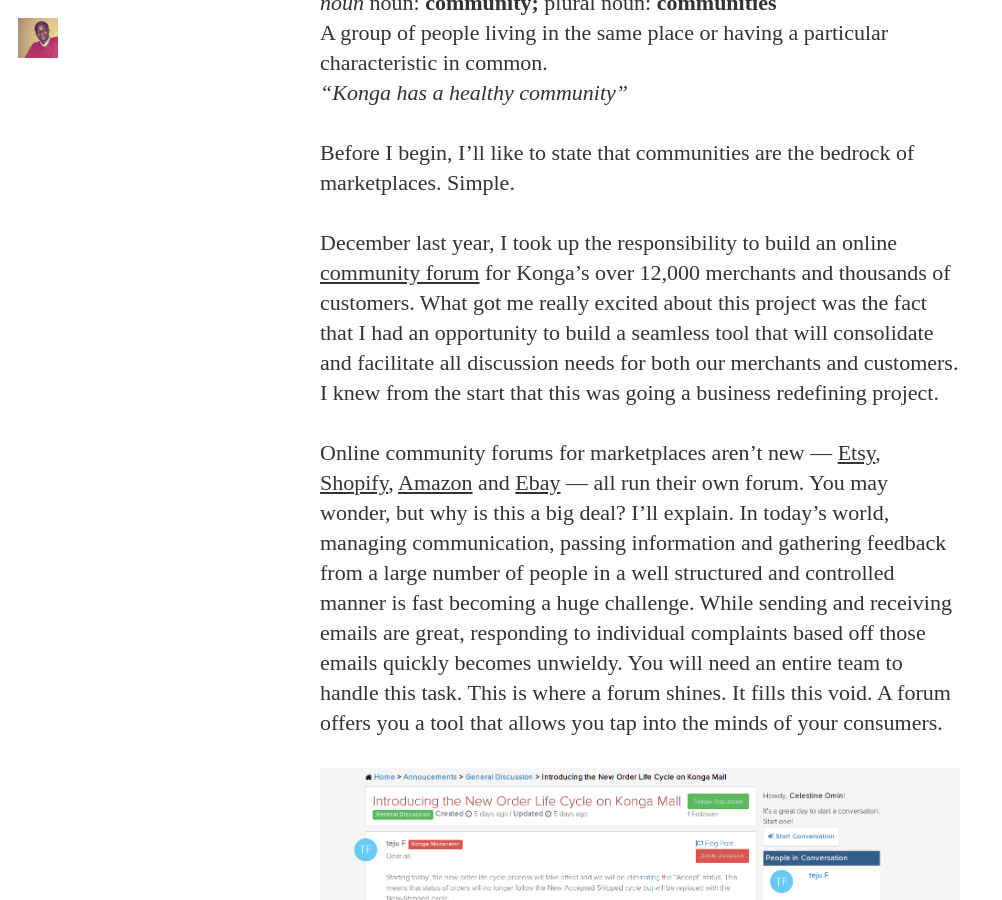
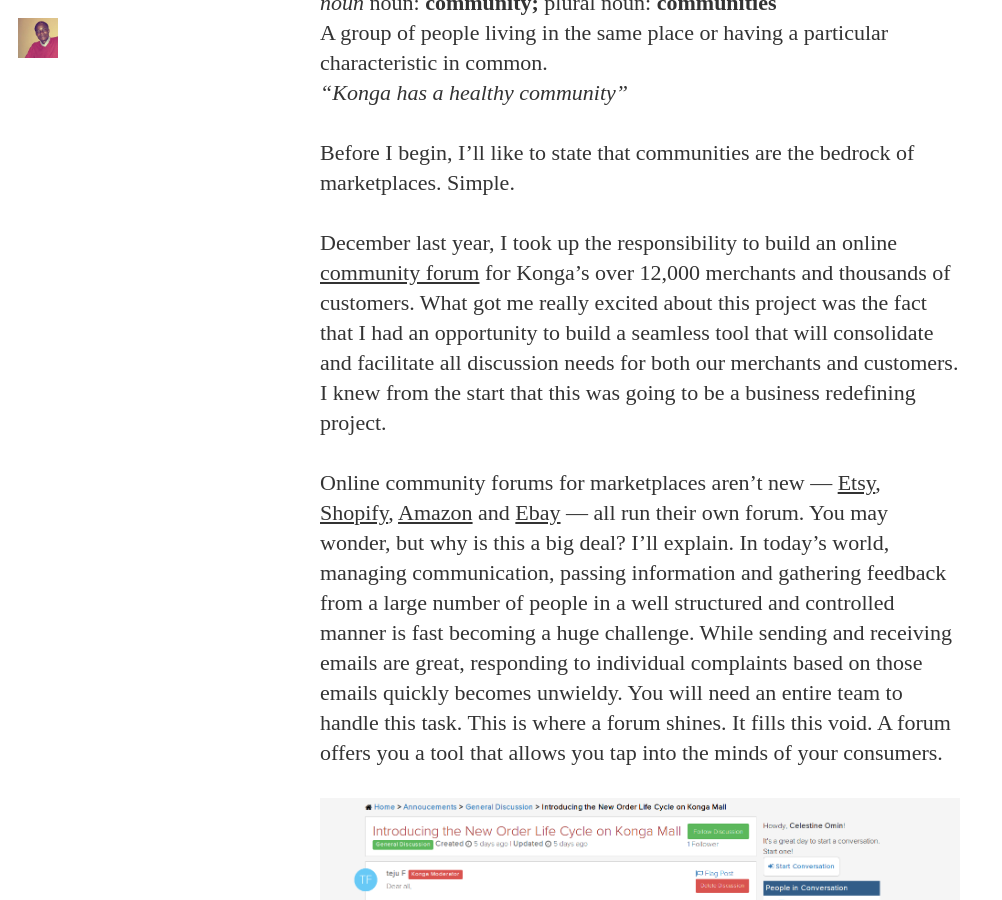
Before and after one commit to cyberomin/cyberomin.github.io, a Jekyll site: the page built from _posts/2015-07-09-marketplace-communities.markdown, in a window 1280 px wide and 900 px high, scrolled down 394 px. Shown: the whole window, without its empty margins (0-1002 px from the left). Built offline with Jekyll 4.4.1, drawn with Linux system fonts in a browser that asks for light colours; nearby versions of some CDN libraries; some web fonts are replaced; library files that are not in the unit come from our copies; Markdown is read by kramdown in place of the engine named in the settings; comment, search, counter and statistics services are not loaded; some of the changed text lies outside the part shown.

Commit message:
Fixed minor typo

```diff
--- a/_posts/2015-07-09-marketplace-communities.markdown
+++ b/_posts/2015-07-09-marketplace-communities.markdown
@@ -17,9 +17,9 @@
 
 Before I begin, I'll like to state that communities are the bedrock of marketplaces. Simple.
 
-December last year, I took up the responsibility to build an online <a href="http://community.konga.com" target="_blank">community forum</a> for Konga's over 12,000 merchants and thousands of customers. What got me really excited about this project was the fact that I had an opportunity to build a seamless tool that will consolidate and facilitate all discussion needs for both our merchants and customers. I knew from the start that this was going a business redefining project.
+December last year, I took up the responsibility to build an online <a href="http://community.konga.com" target="_blank">community forum</a> for Konga's over 12,000 merchants and thousands of customers. What got me really excited about this project was the fact that I had an opportunity to build a seamless tool that will consolidate and facilitate all discussion needs for both our merchants and customers. I knew from the start that this was going to be a business redefining project.
 
-Online community forums for marketplaces aren't new &mdash; <a href="https://www.etsy.com/forums" target="_blank">Etsy</a>, <a href="https://ecommerce.shopify.com/forums" target="_blank">Shopify</a>, <a href="https://sellercentral.amazon.com/forums/index.jspa" target="_blank">Amazon</a> and <a href="http://community.ebay.com/" target="_blank">Ebay</a> &mdash; all run their own forum. You may wonder, but why is this a big deal? I'll explain. In today's world, managing communication, passing information and gathering feedback from a large number of people in a well structured and controlled manner is fast becoming a huge challenge. While sending and receiving emails are great, responding to individual complaints based off those emails quickly becomes unwieldy. You will need an entire team to handle this task. This is where a forum shines. It fills this void. A forum offers you a tool that allows you tap into the minds of your consumers.
+Online community forums for marketplaces aren't new &mdash; <a href="https://www.etsy.com/forums" target="_blank">Etsy</a>, <a href="https://ecommerce.shopify.com/forums" target="_blank">Shopify</a>, <a href="https://sellercentral.amazon.com/forums/index.jspa" target="_blank">Amazon</a> and <a href="http://community.ebay.com/" target="_blank">Ebay</a> &mdash; all run their own forum. You may wonder, but why is this a big deal? I'll explain. In today's world, managing communication, passing information and gathering feedback from a large number of people in a well structured and controlled manner is fast becoming a huge challenge. While sending and receiving emails are great, responding to individual complaints based on those emails quickly becomes unwieldy. You will need an entire team to handle this task. This is where a forum shines. It fills this void. A forum offers you a tool that allows you tap into the minds of your consumers.
 
 <img src="{{ site.url }}/assets/article_images/communities/announcement.png"/>
 <span class="text-muted"><em><a href="http://community.konga.com/thread/introducing-the-new-order-life-cycle-on-konga-mall">An announcement. Forum users can't comment. They only read.</a></em></span>
```
Also changed, not shown: other parts of _posts/2015-07-09-marketplace-communities.markdown (+2 -2 lines), 2 other files.
